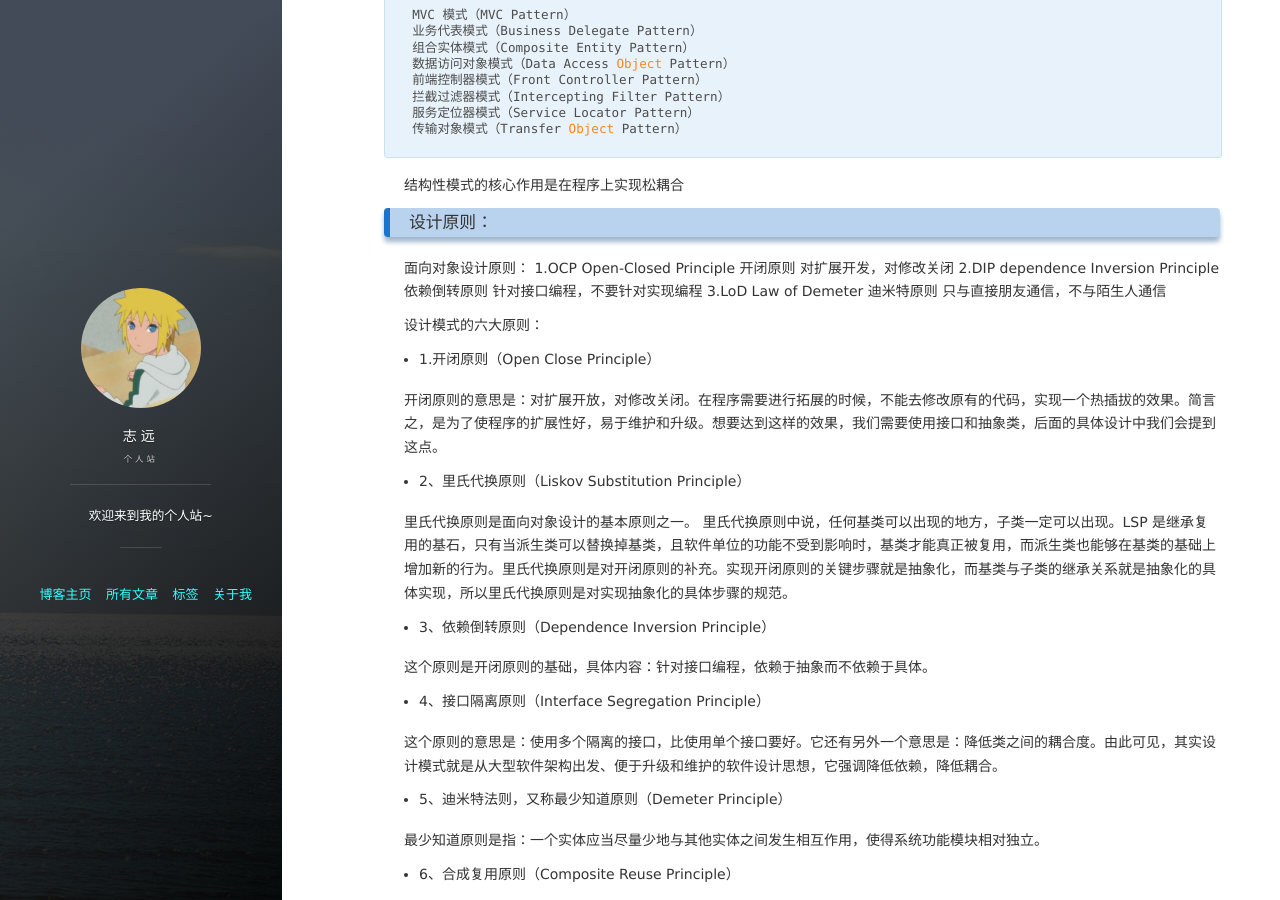
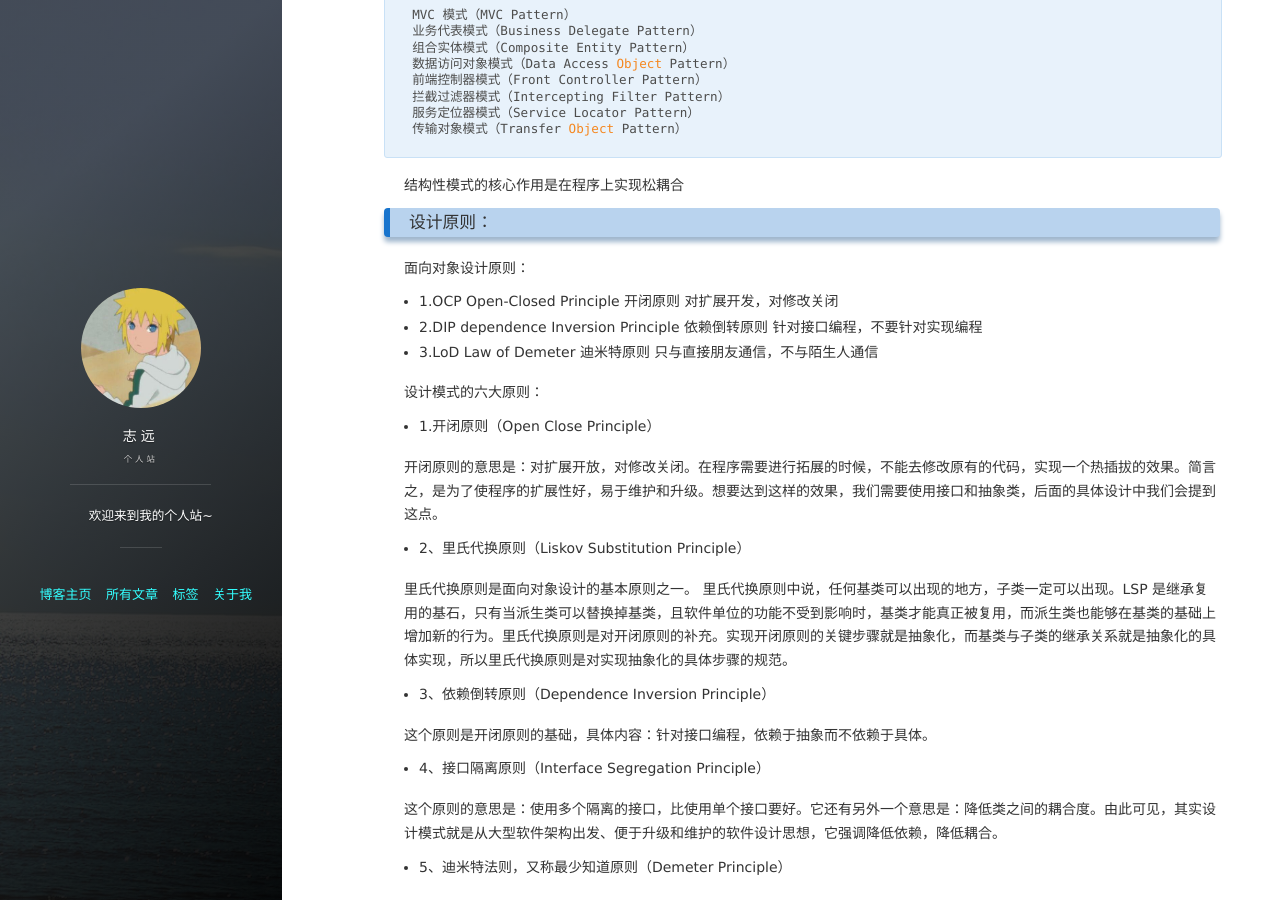
Before and after one commit to blueskyxzy/blueskyxzy.github.io, a Jekyll site: the page built from _posts/2019-11-13-designpatern.md, in a window 1280 px wide and 900 px high, scrolled down 738 px. Built offline with Jekyll 4.4.1, drawn with Linux system fonts in a browser that asks for light colours; nearby versions of some CDN libraries; comment, search, counter and statistics services are not loaded.

Commit message:
设计模式总结

```diff
--- a/_posts/2019-11-13-designpatern.md
+++ b/_posts/2019-11-13-designpatern.md
@@ -40,11 +40,11 @@ in a word, 就是软件设计的套路
 结构性模式的核心作用是在程序上实现松耦合
 ### 设计原则：
    面向对象设计原则：
-   1.OCP  Open-Closed Principle 开闭原则
+   * 1.OCP  Open-Closed Principle 开闭原则
         对扩展开发，对修改关闭
-   2.DIP  dependence Inversion Principle 依赖倒转原则
+   * 2.DIP  dependence Inversion Principle 依赖倒转原则
         针对接口编程，不要针对实现编程
-   3.LoD  Law of Demeter 迪米特原则
+   * 3.LoD  Law of Demeter 迪米特原则
         只与直接朋友通信，不与陌生人通信
 
 
```
